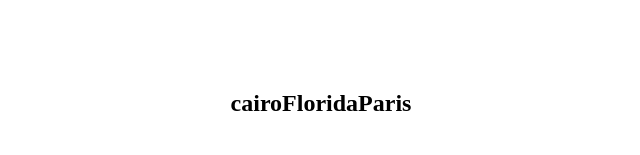
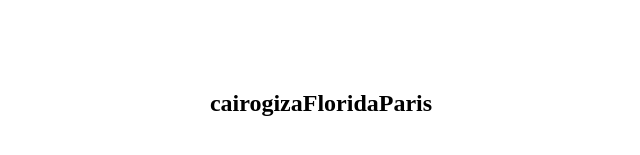
Before and after one commit to mohamedAbouzid/my-travel-plans, a plain HTML site: page index.html in a window 1280 px wide. Shown: the part 297-452 px from the top of the page, without its empty margins (319-959 px from the left). Drawn offline with Linux system fonts and the light colour scheme.

Commit message:
add giza to destination

```diff
--- a/index.html
+++ b/index.html
@@ -15,6 +15,10 @@
 <h2>cairo</h2>
 </div>
 
+ <div class="destination" id="giza">
+<h2>giza</h2>
+</div>
+
 <div class="destination" id="florida">
 <h2>Florida</h2>
 </div>
```
